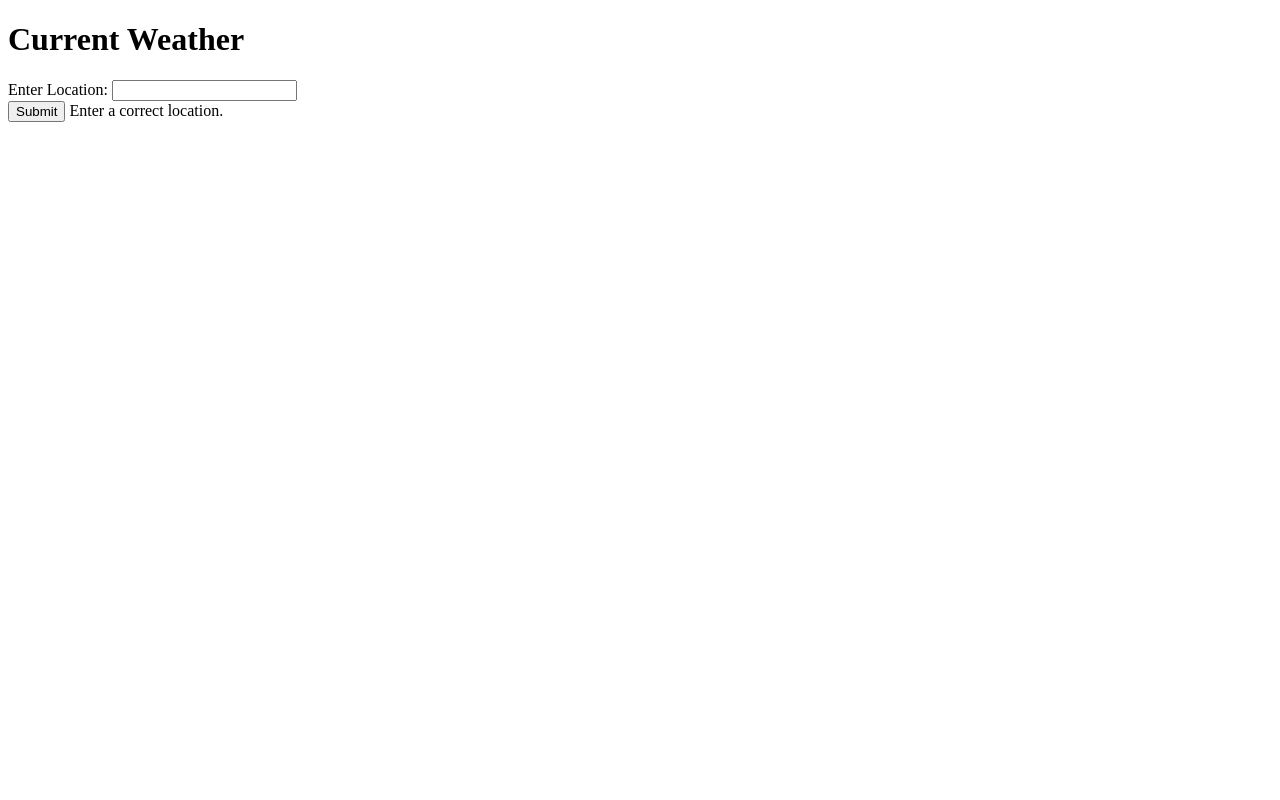
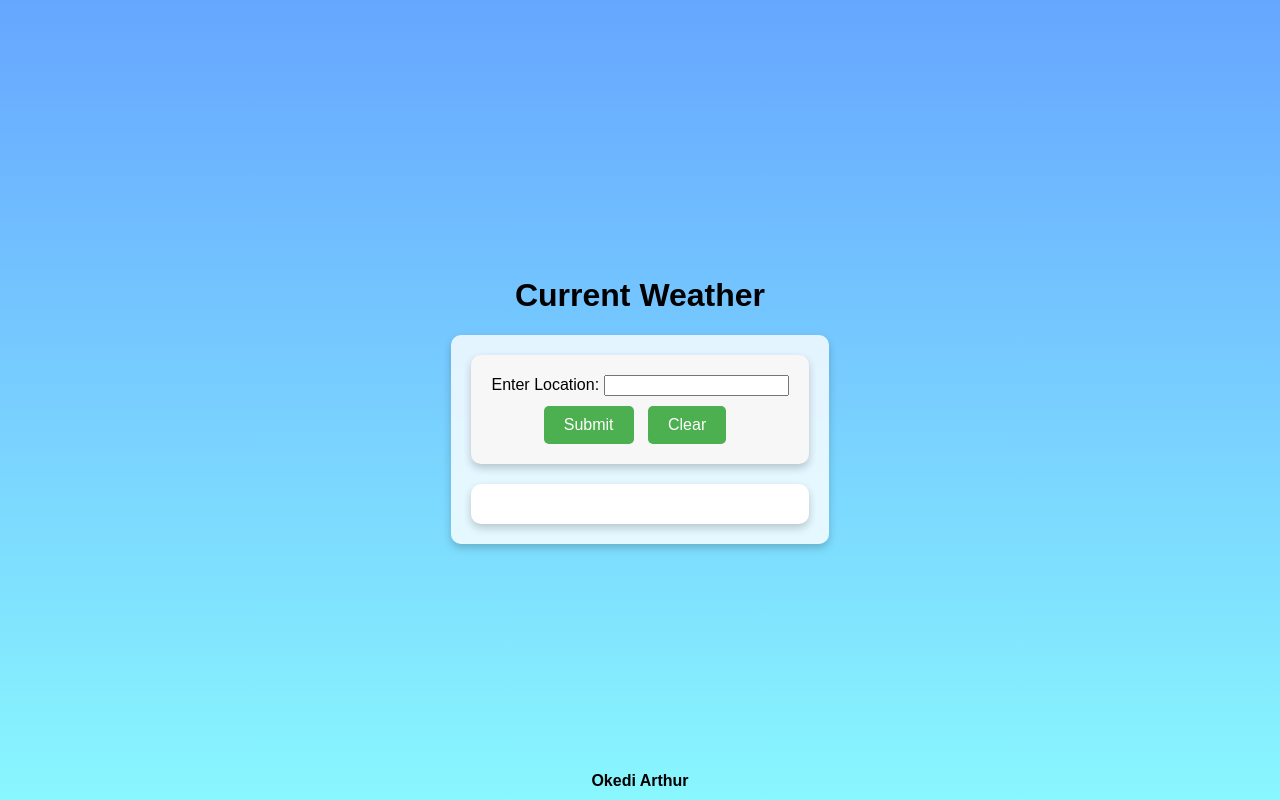
Before and after one commit to okediarthur/Odin-Project---Weather-App, a plain HTML site: page index.html in a window 1280 px wide. Drawn offline with Linux system fonts and the light colour scheme.

Commit message:
Styles done

```diff
--- a/index.html
+++ b/index.html
@@ -3,26 +3,34 @@
   <head>
     <meta charset="UTF-8" />
     <meta name="viewport" content="width=device-width, initial-scale=1.0" />
-    <link rel="stylesheet" href="style.css">
+    <link rel="stylesheet" href="style.css" />
     <title>Weather App</title>
   </head>
   <body>
     <h1>Current Weather</h1>
+    <div class="app-container">
       <div class="weather-form">
         <form id="userInput" novalidate>
           <div>
             <label for="location">Enter Location:</label>
             <input type="text" id="location" required />
           </div>
-        <div class="btn">
+          <div class="btn-group">
             <button type="button" onclick="validateForm()">Submit</button>
-          <span id="submitError" class="error">Enter a correct location.</span>
+            <button type="button" onclick="clearForm()">Clear</button>
+            <span id="submitError" class="error"
+              >Enter a correct location.</span
+            >
           </div>
         </form>
       </div>
       <div id="weatherInfo" class="weather-info">
         <!-- Weather Data -->
       </div>
+    </div>
+    <footer>
+      <a href="https://github.com/okediarthur" target="_blank">Okedi Arthur</a>
+    </footer>
     <script src="script.js"></script>
   </body>
 </html>
--- a/script.js
+++ b/script.js
@@ -65,3 +65,9 @@ function displayError(error) {
     const weatherInfo = document.querySelector('.weather-info');
     weatherInfo.innerHTML = `<p class="error">Error: ${error.message}</p>`;
 }
+
+function clearForm() {
+    document.getElementById('userInput').reset();
+    document.getElementById('weatherInfo').innerHTML = '';
+    document.getElementById('submitError').classList.remove('active');
+}
--- a/style.css
+++ b/style.css
@@ -0,0 +1,88 @@
+body {
+    font-family: Arial, sans-serif;
+    background: linear-gradient(to bottom, #66a6ff, #89f7fe);
+    margin: 0;
+    display: flex;
+    flex-direction: column;
+    align-items: center;
+    justify-content: center;
+    height: 100vh;
+}
+
+.app-container {
+    text-align: center;
+    background: rgba(255, 255, 255, 0.8);
+    padding: 20px;
+    border-radius: 10px;
+    box-shadow: 0 4px 8px rgba(0, 0, 0, 0.2);
+}
+
+.weather-form{
+    background-color: #f7f7f7;
+    padding: 20px;
+    margin-bottom: 20px;
+    border-radius: 10px;
+    box-shadow: 0 4px 8px rgba(0, 0, 0, 0.2);
+}
+
+.weather-info{
+    background-color: #fff;
+    padding: 20px;
+    border-radius: 10px;
+    box-shadow: 0 4px 8px rgba(0, 0, 0, 0.2);
+}
+
+.btn-group{
+    margin-top: 10px;
+}
+
+.btn-group button {
+    padding: 10px 20px;
+    font-size: 16px;
+    background-color: #4CAF50;
+    color: white;
+    border: none;
+    border-radius: 5px;
+    cursor: pointer;
+    transition: background-color 0.3s ease;
+    margin-right: 10px;
+
+}
+
+.btn-group button:last-child {
+    background-color: #f44336;
+}
+
+.btn-group button:hover {
+    background-color: #45a049;
+}
+
+.btn-group button:last-child:hover{
+    background-color: #e53935;
+}
+
+.error{
+    color: red;
+    display: none;
+}
+
+.error.active{
+    display: block;
+}
+
+footer{
+    position: absolute;
+    bottom: 10px;
+    text-align: center;
+    width: 100%;
+}
+
+footer a {
+    text-decoration: none;
+    color: #000;
+    font-weight: bold;
+}
+
+footer a:hover{
+    text-decoration: underline;
+}
```
Lines whose indentation alone changed are shown as unchanged.
